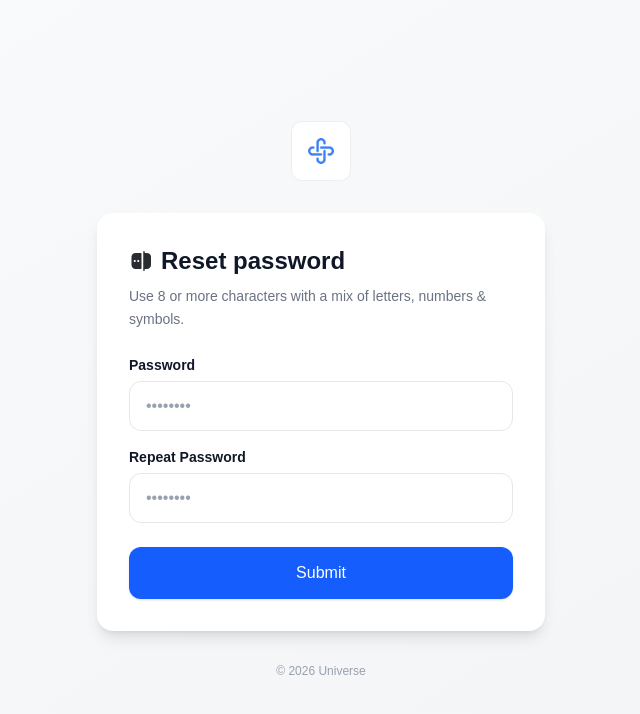
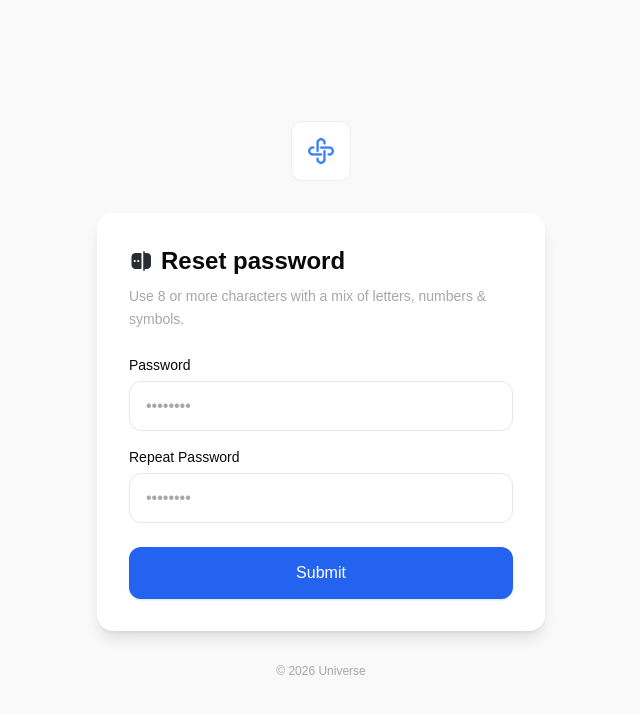
Before and after one commit to Kerolos2023/Graduation-Project, a Next.js app: page /auth/reset-password in a window 1280 px wide. Shown: the top 714 px of the page, without its empty margins (319-959 px from the left). Built offline with nearby package versions, Linux system fonts and the light colour scheme.

Commit message:
Change reset password API method and update styles

```diff
--- a/src/app/auth/reset-password/page.tsx
+++ b/src/app/auth/reset-password/page.tsx
@@ -44,7 +44,7 @@ export default function ResetPasswordPage() {
                 newPassword: formData.newPassword,
             };
 
-            const response = await axiosInstance.put('/Auth/reset-password', payload);
+            const response = await axiosInstance.patch('/Auth/reset-password', payload);
 
             if (response.status === 200) {
                 alert('Password reset successful!');
@@ -78,7 +78,7 @@ export default function ResetPasswordPage() {
     };
 
     return (
-        <div className="min-h-screen bg-gradient-to-br from-gray-50 to-gray-100 flex items-center justify-center p-4">
+        <div className="min-h-screen bg-[#F9F9FA] flex items-center justify-center p-4">
             <div className="w-full max-w-md">
                 <div className="flex flex-col items-center mb-8">
                     <Image
@@ -100,16 +100,16 @@ export default function ResetPasswordPage() {
                                 width={24}
                                 height={24}
                             />
-                            <h1 className="text-2xl font-bold text-gray-900">Reset password</h1>
+                            <h1 className="text-2xl font-bold text-[#090909]">Reset password</h1>
                         </div>
-                        <p className="text-sm text-gray-500 leading-relaxed">
+                        <p className="text-sm text-[#A4A7AE] leading-relaxed">
                             Use 8 or more characters with a mix of letters, numbers & symbols.
                         </p>
                     </div>
 
                     <form onSubmit={handleSubmit} className="space-y-4">
                         <div>
-                            <label htmlFor="newPassword" className="block text-sm font-semibold text-gray-900 mb-1.5">
+                            <label htmlFor="newPassword" className="block text-sm font-medium text-[#090909] mb-1.5">
                                 Password
                             </label>
                             <input
@@ -118,14 +118,14 @@ export default function ResetPasswordPage() {
                                 name="newPassword"
                                 value={formData.newPassword}
                                 onChange={handleChange}
-                                className="w-full px-4 py-3 border border-gray-200 rounded-xl focus:outline-none focus:ring-2 focus:ring-blue-500/20 focus:border-blue-500 transition-all placeholder:text-gray-400"
+                                className="w-full px-4 py-3 border border-gray-200 rounded-xl focus:outline-none focus:ring-2 focus:ring-[#2463F0]/20 focus:border-[#2463F0] transition-all placeholder:text-[#A4A7AE]"
                                 placeholder="••••••••"
                                 disabled={isLoading}
                             />
                         </div>
 
                         <div>
-                            <label htmlFor="repeatPassword" className="block text-sm font-semibold text-gray-900 mb-1.5">
+                            <label htmlFor="repeatPassword" className="block text-sm font-medium text-[#090909] mb-1.5">
                                 Repeat Password
                             </label>
                             <input
@@ -134,7 +134,7 @@ export default function ResetPasswordPage() {
                                 name="repeatPassword"
                                 value={formData.repeatPassword}
                                 onChange={handleChange}
-                                className="w-full px-4 py-3 border border-gray-200 rounded-xl focus:outline-none focus:ring-2 focus:ring-blue-500/20 focus:border-blue-500 transition-all placeholder:text-gray-400"
+                                className="w-full px-4 py-3 border border-gray-200 rounded-xl focus:outline-none focus:ring-2 focus:ring-[#2463F0]/20 focus:border-[#2463F0] transition-all placeholder:text-[#A4A7AE]"
                                 placeholder="••••••••"
                                 disabled={isLoading}
                             />
@@ -149,7 +149,7 @@ export default function ResetPasswordPage() {
                         <button
                             type="submit"
                             disabled={isLoading}
-                            className="w-full bg-blue-600 hover:bg-blue-700 text-white font-medium py-3.5 px-4 rounded-xl transition-all duration-200 cursor-pointer disabled:opacity-50 disabled:cursor-not-allowed shadow-sm hover:shadow-md mt-2"
+                            className="w-full bg-[#2463F0] hover:bg-[#2463F0]/90 text-white font-medium py-3.5 px-4 rounded-xl transition-all duration-200 cursor-pointer disabled:opacity-50 disabled:cursor-not-allowed shadow-sm hover:shadow-md mt-2"
                         >
                             {isLoading ? 'Submitting...' : 'Submit'}
                         </button>
@@ -157,7 +157,7 @@ export default function ResetPasswordPage() {
                 </div>
 
                 <div className="text-center mt-8">
-                    <p className="text-xs text-gray-400 font-medium">© 2026 Universe</p>
+                    <p className="text-xs text-[#A4A7AE] font-medium">© 2026 Universe</p>
                 </div>
             </div>
         </div>
```
